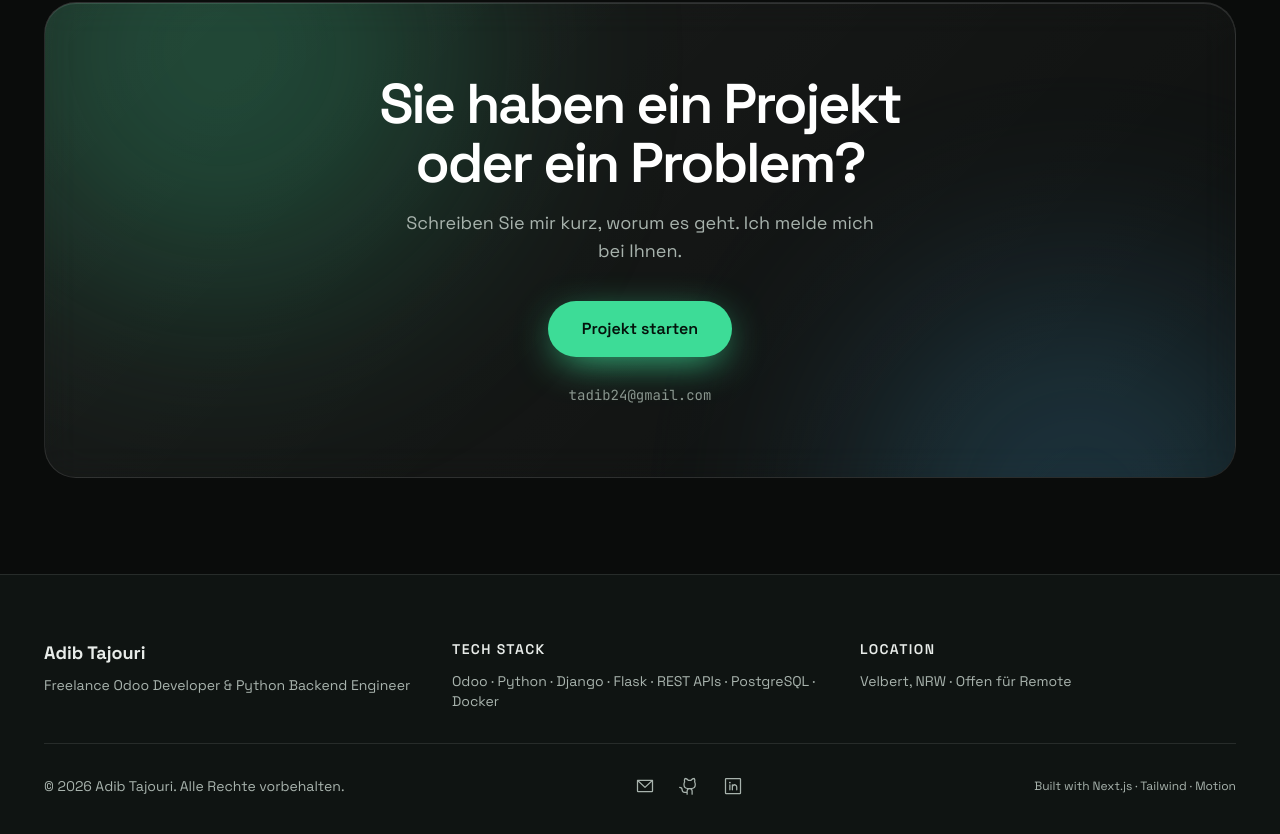
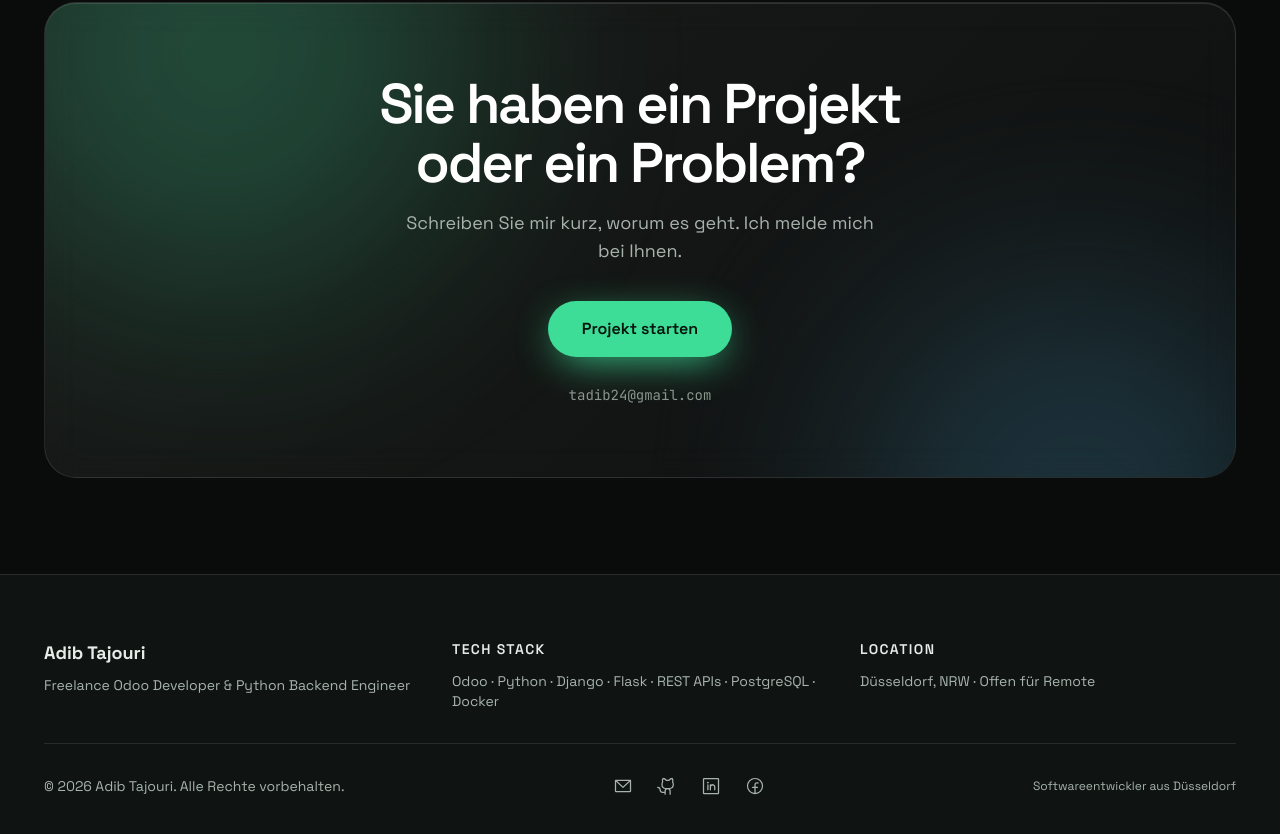
Before and after one commit to adibo32/django-portfolio, a Next.js app in the folder frontend/: page / in a window 1280 px wide. Shown: the part 3831-4665 px from the top of the page. Built offline with nearby package versions, Linux system fonts and the light colour scheme.

Commit message:
Footer: Düsseldorf statt Velbert, eigene LinkedIn-/Facebook-Links, Built-with-Zeile ersetzt
Added Facebook logo and updated links and location.

```diff
--- a/frontend/components/Footer.tsx
+++ b/frontend/components/Footer.tsx
@@ -1,6 +1,6 @@
 "use client";
 
-import { GithubLogo, LinkedinLogo, EnvelopeSimple } from "@phosphor-icons/react";
+import { GithubLogo, LinkedinLogo, EnvelopeSimple, FacebookLogo } from "@phosphor-icons/react";
 
 export function Footer() {
   return (
@@ -33,7 +33,7 @@ export function Footer() {
             <h4 className="text-sm font-semibold uppercase tracking-widest text-foreground mb-3">
               Location
             </h4>
-            <p className="text-sm text-muted">Velbert, NRW · Offen für Remote</p>
+            <p className="text-sm text-muted">Düsseldorf, NRW · Offen für Remote</p>
           </div>
         </div>
 
@@ -68,7 +68,7 @@ export function Footer() {
               <GithubLogo size={20} />
             </a>
             <a
-              href="https://linkedin.com/in/adib-tajouri"
+              href="https://www.linkedin.com/in/adib-tajouri-ba2768261/"
               target="_blank"
               rel="noopener noreferrer"
               className="text-muted hover:text-accent transition-colors"
@@ -76,11 +76,20 @@ export function Footer() {
             >
               <LinkedinLogo size={20} />
             </a>
+            <a
+              href="https://www.facebook.com/tajouri.adib"
+              target="_blank"
+              rel="noopener noreferrer"
+              className="text-muted hover:text-accent transition-colors"
+              aria-label="Facebook"
+            >
+              <FacebookLogo size={20} />
+            </a>
           </div>
 
           {/* Tech */}
           <div className="text-xs text-muted text-center md:text-right">
-            Built with Next.js · Tailwind · Motion
+            Softwareentwickler aus Düsseldorf
           </div>
         </div>
       </div>
```
